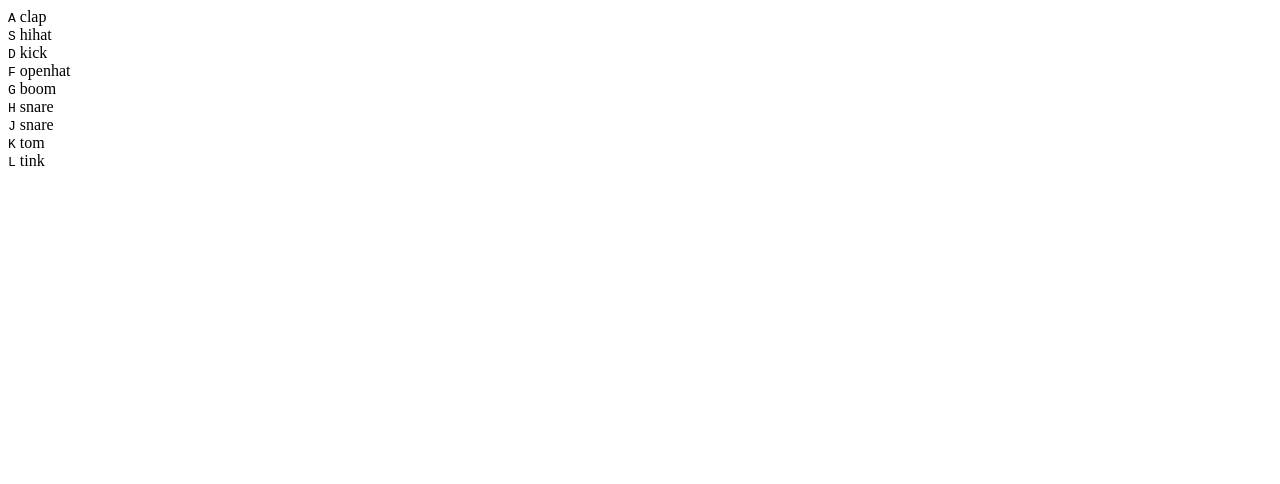
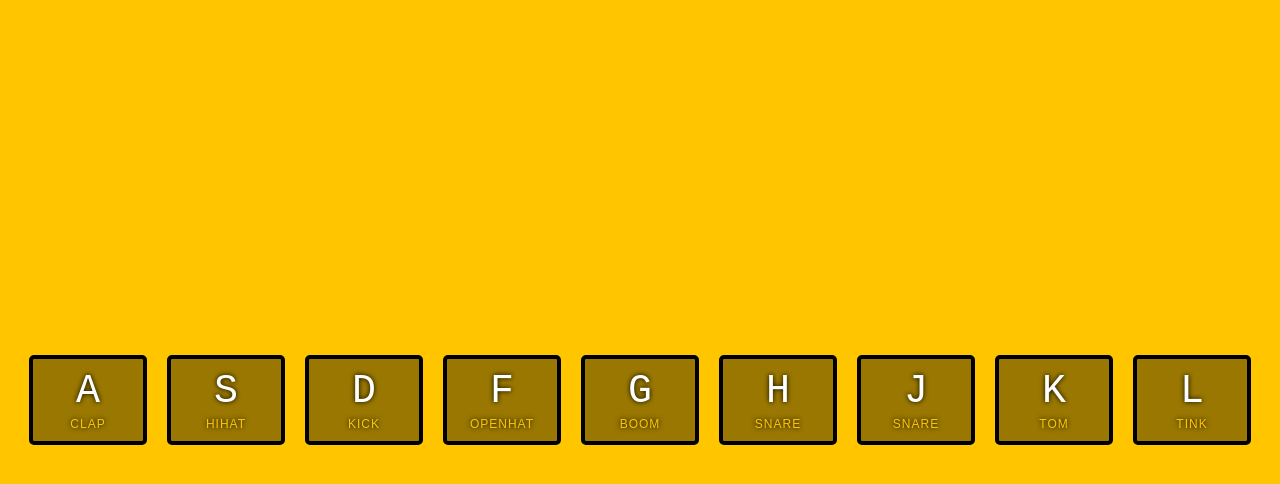
Before and after one commit to aliciaggz/drum-kit-project, a plain HTML site: page index.html in a window 1280 px wide. Drawn offline with Linux system fonts and the light colour scheme.

Commit message:
some style

```diff
--- a/index.html
+++ b/index.html
@@ -7,42 +7,42 @@
     <link rel="stylesheet" href="style.css" />
     <title>Drum Kit Project</title>
   </head>
-  <body>
-    <main>
+  <body class="body">
+    <main class="container">
       <div class="keys">
-        <div class="key">
+        <div data-key="65" class="key">
           <kbd>A</kbd>
           <span class="sound">clap</span>
         </div>
-        <div class="key">
+        <div data-key="83" class="key">
           <kbd>S</kbd>
           <span class="sound">hihat</span>
         </div>
-        <div class="key">
+        <div data-key="68" class="key">
           <kbd>D</kbd>
           <span class="sound">kick</span>
         </div>
-        <div class="key">
+        <div data-key="70" class="key">
           <kbd>F</kbd>
           <span class="sound">openhat</span>
         </div>
-        <div class="key">
+        <div data-key="71" class="key">
           <kbd>G</kbd>
           <span class="sound">boom</span>
         </div>
-        <div class="key">
+        <div data-key="72" class="key">
           <kbd>H</kbd>
           <span class="sound">snare</span>
         </div>
-        <div class="key">
+        <div data-key="74" class="key">
           <kbd>J</kbd>
           <span class="sound">snare</span>
         </div>
-        <div class="key">
+        <div data-key="75" class="key">
           <kbd>K</kbd>
           <span class="sound">tom</span>
         </div>
-        <div class="key">
+        <div data-key="76" class="key">
           <kbd>L</kbd>
           <span class="sound">tink</span>
         </div>
--- a/main.js
+++ b/main.js
@@ -1,9 +1,11 @@
 function makeSound(ev) {
   const audio = document.querySelector(`audio[data-key="${ev.keyCode}"]`);
-  console.log(audio);
-
+  const key = document.querySelector(`.key[data-key="${ev.keyCode}"]`);
+  console.log(key);
   if (!audio) return; //stop the function from running if the key doesn't belong to our keys
+  audio.currenTime = 0; //rewind the time of the audio
   audio.play();
+  key.classList.toggle('playing');
 }
 
 window.addEventListener('keydown', makeSound);
--- a/style.css
+++ b/style.css
@@ -0,0 +1,52 @@
+html {
+  font-size: 10px;
+  background-color: #ffc600;
+  background-size: cover;
+}
+
+body,
+html {
+  margin: 0;
+  padding: 0;
+  font-family: sans-serif;
+}
+
+.keys {
+  display: flex;
+  flex: 1;
+  min-height: 100vh;
+  align-items: center;
+  justify-content: center;
+}
+
+.key {
+  border: 0.4rem solid black;
+  border-radius: 0.5rem;
+  margin: 1rem;
+  font-size: 1.5rem;
+  padding: 1rem 0.5rem;
+  transition: all 0.07s ease;
+  width: 10rem;
+  text-align: center;
+  color: white;
+  background: rgba(0, 0, 0, 0.4);
+  text-shadow: 0 0 0.5rem black;
+}
+
+.playing {
+  transform: scale(1.1);
+  border-color: #ffc600;
+  box-shadow: 0 0 1rem #ffc600;
+}
+
+kbd {
+  display: block;
+  font-size: 4rem;
+}
+
+.sound {
+  font-size: 1.2rem;
+  text-transform: uppercase;
+  letter-spacing: 0.1rem;
+  color: #ffc600;
+}
```
